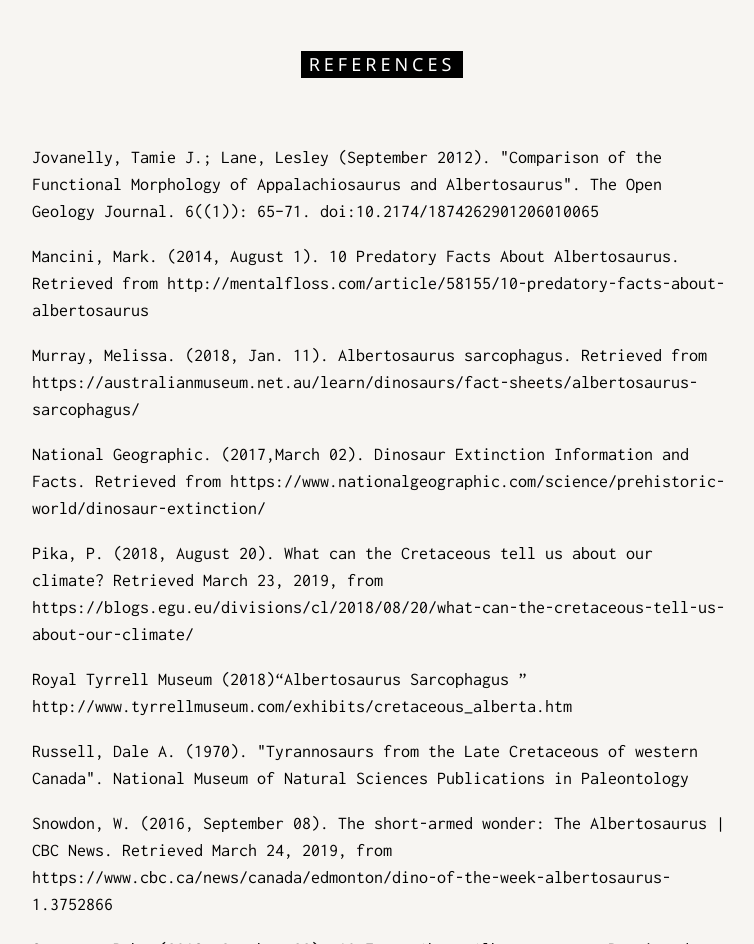
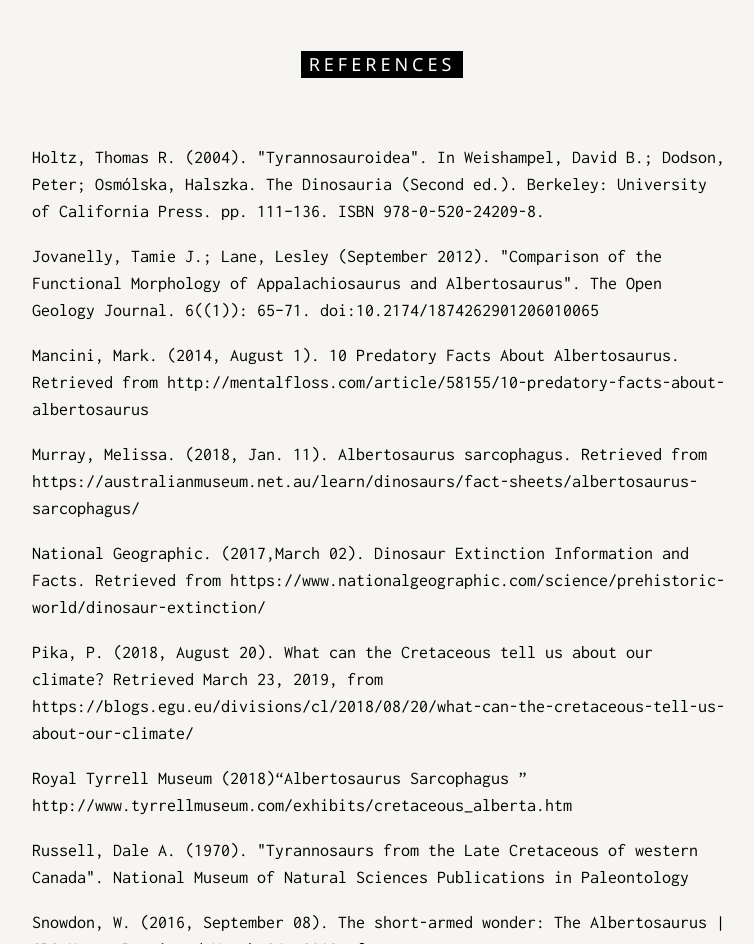
Before and after one commit to lixma/Albertosaurus, a plain HTML site: page index.html in a window 1280 px wide. Shown: the part 6768-7712 px from the top of the page, without its empty margins (258-1012 px from the left). Drawn offline with nearby package versions, Linux system fonts and the light colour scheme.

Commit message:
Update index.html

```diff
--- a/index.html
+++ b/index.html
@@ -92,7 +92,7 @@
 
 
     <center><img src="https://3c1703fe8d.site.internapcdn.net/newman/gfx/news/hires/2016/theevolution.png" style="width:100%;max-width:400px" class="w3-margin-top"></center>
-    <p><strong>Morphology:</strong> An adult Albertosaurus measured about 9 meters from head to tail and weighed about 2500 kilograms (Russell, 1970). Albertosaurus were bipedal theropod dinosaurs with two powerful legs and a large head, which was about 1 meter in length (Murray, 2018). They had two short arms with two-fingered hands and a long tail, which was used to change running directions and balance their bodies (Murray, 2018). Albertosaurus had 14-16 teeth on their lower jaws and 17-19 teeth on their upper jaw. Compared to the Tyrannosaurus rex, Albertosaurus had a shorter, lower jaw, had shorter hip bones, and their hind lower limb bones were proportionately longer (Murray, 2018). </p><p>Studies have shown that Albertosaurus has a bite force of 42000 Newtons, which is more two times that of a saltwater crocodile’s (Jovanelly et al., 2012).  There were distinctive short bony crests, which was a unique feature above the Albertosaurus’ eyes. The crests might have been brightly coloured, which could be used to attract mates (Murray, 2018). When they were chasing prey, they were able to run 30 km/hour (Murray, 2018). It usually took them 20 years to reach maturity and their life expectancy was around 30 years (Strauss, 2018). </p>
+    <p><strong>Morphology:</strong> An adult Albertosaurus measured about 9 meters from head to tail and weighed about 2500 kilograms (Russell, 1970). Albertosaurus were bipedal theropod dinosaurs with two powerful legs and a large head, which was about 1 meter in length (Murray, 2018). They had two short arms with two-fingered hands and a long tail, which was used to change running directions and balance their bodies (Murray, 2018). Albertosaurus had long jaws with over 58 crescent shaped teeth (Holtz, 2004). Compared to the Tyrannosaurus rex, Albertosaurus had a shorter, lower jaw, had shorter hip bones, and their hind lower limb bones were proportionately longer (Murray, 2018). </p><p>Studies have shown that Albertosaurus has a bite force of 42000 Newtons, which is more two times that of a saltwater crocodile’s (Jovanelly et al., 2012).  There were distinctive short bony crests, which was a unique feature above the Albertosaurus’ eyes. The crests might have been brightly coloured, which could be used to attract mates (Murray, 2018). When they were chasing prey, they were able to run 30 km/hour (Murray, 2018). It usually took them 20 years to reach maturity and their life expectancy was around 30 years (Strauss, 2018). </p>
     <center><img src="https://www.extinctanimals.org/wp-content/uploads/2015/09/Albertosaurus-Size.jpg" style="width:100%;max-width:400px" class="w3-margin-top"></center>
 
 </p>
@@ -162,6 +162,11 @@
 <div class="w3-container" id="where" style="padding-bottom:32px;">
   <div class="w3-content" style="max-width:700px">
     <h5 class="w3-center w3-padding-48"><span class="w3-tag w3-wide">REFERENCES</span></h5>
+
+  <p>
+    <align: left> Holtz, Thomas R. (2004). "Tyrannosauroidea". In Weishampel, David B.; Dodson, Peter; Osmólska, Halszka. The Dinosauria (Second ed.). Berkeley: University of California Press. pp. 111–136. ISBN 978-0-520-24209-8.
+    </align:></p>
+
 
  <p>
     <align: left> Jovanelly, Tamie J.; Lane, Lesley (September 2012). "Comparison of the Functional Morphology of Appalachiosaurus and Albertosaurus". The Open Geology Journal. 6((1)): 65–71. doi:10.2174/1874262901206010065
```
